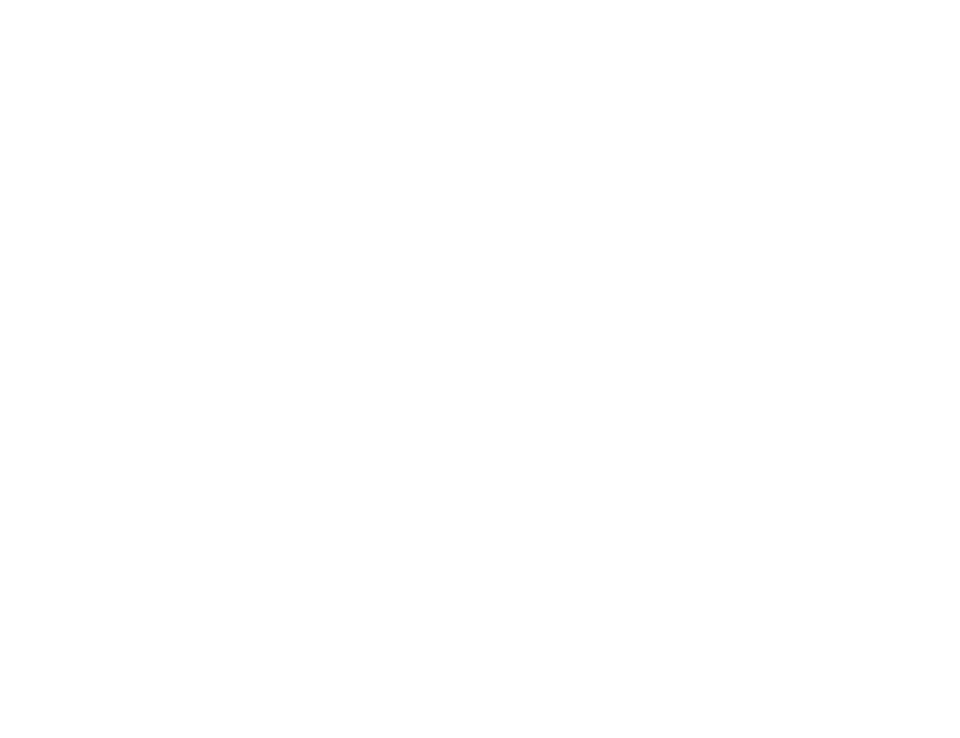
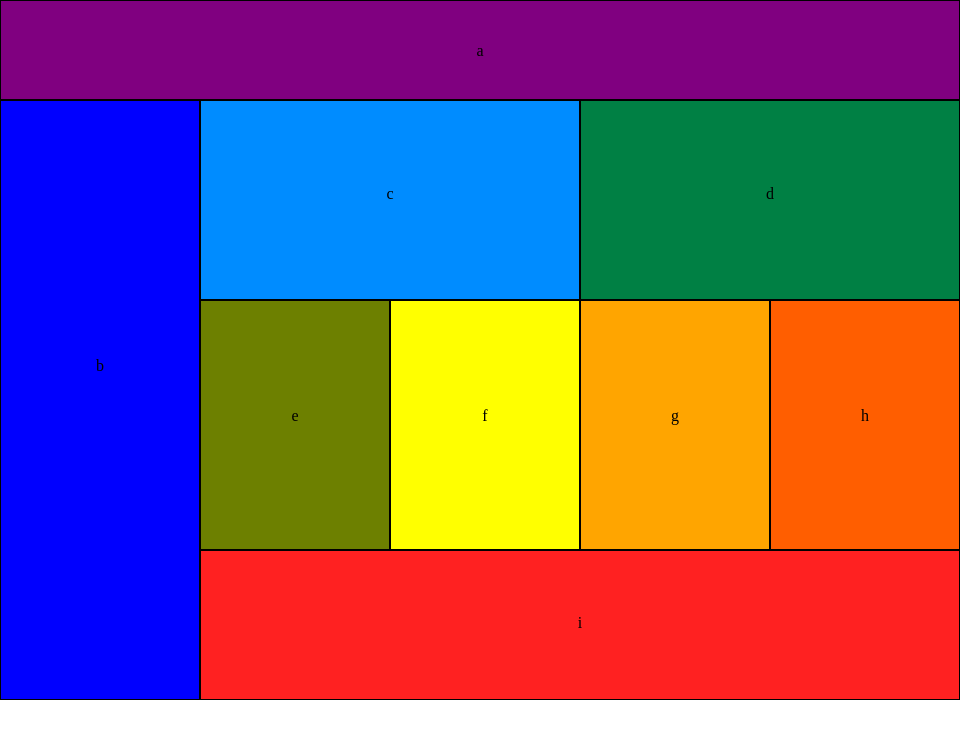
Before and after one commit to MeStock/lab-01, a plain HTML site: page index.html in a window 768 px wide. Shown: the whole page, 960 px wide, since content can reach past the window. Drawn offline with Linux system fonts and the light colour scheme.

Commit message:
Completed MVP for lab

```diff
--- a/index.html
+++ b/index.html
@@ -14,6 +14,40 @@
     <link rel="stylesheet" href="style/theme.css">
 </head>
 <body>
+    <header>
+    </header>
+    <main>
+        <div>
+            <ul>
+                <li><p>a</p></li>
+            </ul>
+        </div>
+        <div>
+            <ul>
+                <li><p>b</p></li>
+            </ul>
+        </div>
+        <div>
+            <ul>
+                <li><p>c</p></li>
+                <li><p>d</p></li>
+            </ul>
+        </div>
+        <div>
+            <ul>
+                <li><p>e</p></li>
+                <li><p>f</p></li>
+                <li><p>g</p></li>
+                <li><p>h</p></li>
+            </ul>
+        </div>
+        <div>
+            <ul>
+                <li><p>i</p></li>
+            </ul>
+        </div>
+    </main>
+    <footer></footer>
 
     <script src="app.js"></script>
 </body>
--- a/style/base.css
+++ b/style/base.css
@@ -0,0 +1,8 @@
+* {
+    box-sizing: border-box;
+    margin: auto;
+}
+
+li {
+    border: 1px solid black;
+}
--- a/style/layout.css
+++ b/style/layout.css
@@ -0,0 +1,44 @@
+p {
+    text-align: center;
+    position: relative;
+    top: 43%;
+}
+
+main {
+    overflow: hidden;
+}
+
+@media(max-width: 768px){
+    main {
+        width: 480px;
+    }
+
+    li {
+        float: left;
+        width: 480px;
+    }
+}
+
+@media(min-width: 767px){
+    main {
+        width: 960px;
+    }
+
+    li{
+        float: left;
+        width: 960px;
+    }
+
+    main > div:nth-child(3) {
+        float: right;
+    }
+
+    main > div:nth-child(4) {
+        float: right;
+    }
+
+    main > div:last-child {
+        float: right;
+    }
+
+}
--- a/style/modules.css
+++ b/style/modules.css
@@ -0,0 +1,92 @@
+@media(max-width: 768px){
+    main > div:first-child > ul > li{
+        height: 75px;
+        background-color: rgba(255, 0, 0, 0.87);
+    }
+
+    main > div:nth-child(2)> ul > li{
+        height: 150px;
+        background-color: rgb(255, 94, 0);
+    }
+
+    main > div:nth-child(3) > ul > li{
+        height: 125px;
+        background-color: orange;
+    }
+
+    main > div:nth-child(3) > ul > li:last-child{
+        background-color: yellow;
+    }
+
+    main > div:nth-child(4) > ul > li{
+        height: 250px;
+        width: 240px;
+        background-color: rgb(109, 128, 0);
+    }
+
+    main > div:nth-child(4) > ul > li:nth-child(2){
+        background-color: rgb(0, 128, 68);
+    }
+
+    main > div:nth-child(4) > ul > li:nth-child(3){
+        background-color: rgb(0, 140, 255);
+    }
+
+    main > div:nth-child(4) > ul > li:last-child{
+        background-color: blue;
+    }
+
+    main > div:last-child > ul > li{
+        height: 80px;
+        background-color: purple;
+    }
+}
+
+@media(min-width: 767px){
+    main > div:first-child > ul > li{
+        height: 100px;
+        background-color: purple;
+    }
+
+    main > div:nth-child(2) > ul > li{
+        height: 600px;
+        width: 200px;
+        background-color: blue;
+
+    }
+
+    main > div:nth-child(3) > ul > li{
+        height: 200px;
+        width: 380px;
+        background-color: rgb(0, 140, 255);
+
+    }
+
+    main > div:nth-child(3) > ul > li:last-child{
+        background-color: rgb(0, 128, 68);
+    }
+
+    main > div:nth-child(4) > ul > li{
+        height: 250px;
+        width: 190px;
+        background-color: rgb(109, 128, 0);
+    }
+
+    main > div:nth-child(4) > ul > li:nth-child(2){
+        background-color: yellow;
+    }
+
+    main > div:nth-child(4) > ul > li:nth-child(3){
+        background-color: orange;
+    }
+
+    main > div:nth-child(4) > ul > li:last-child{
+        background-color: rgb(255, 94, 0);
+    }
+
+    main > div:last-child > ul > li{
+        height: 150px;
+        width: 760px;
+        background-color: rgba(255, 0, 0, 0.87);
+    }
+}
```
